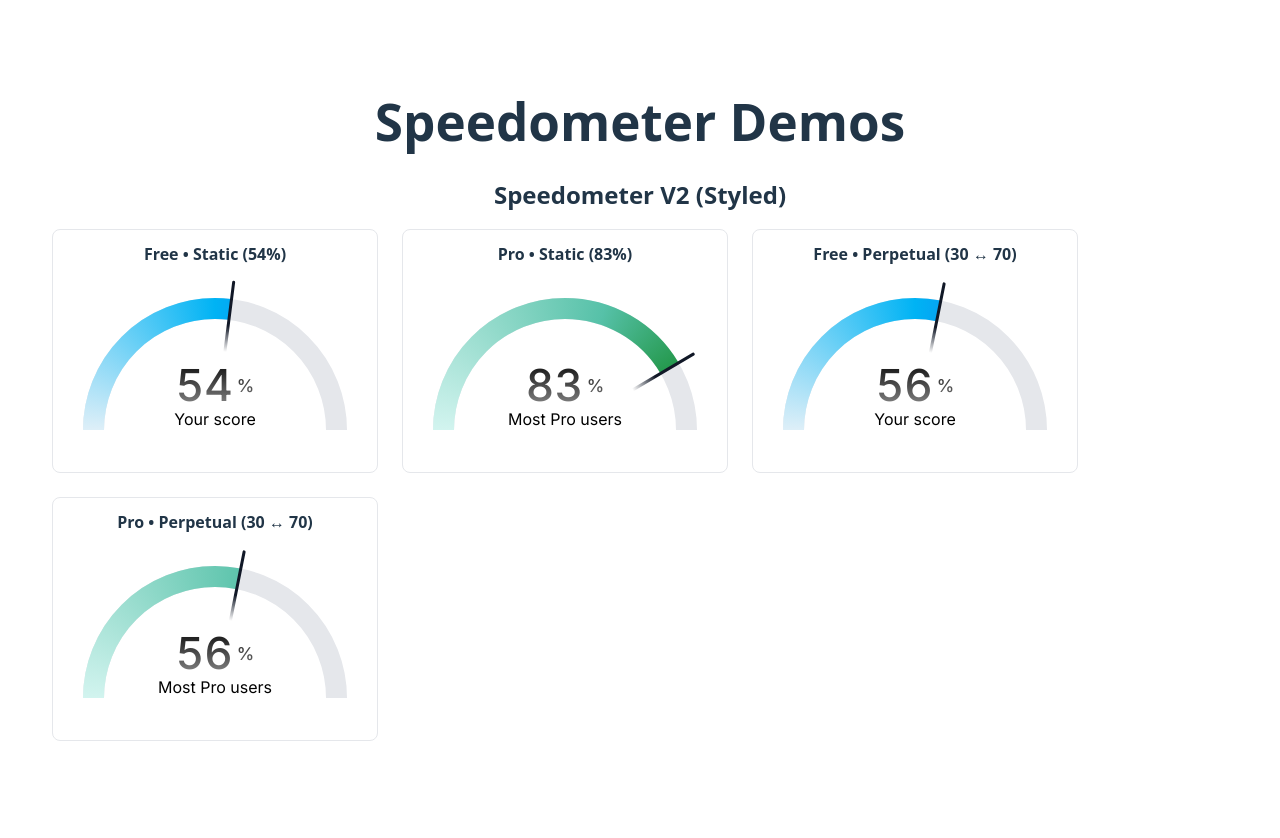
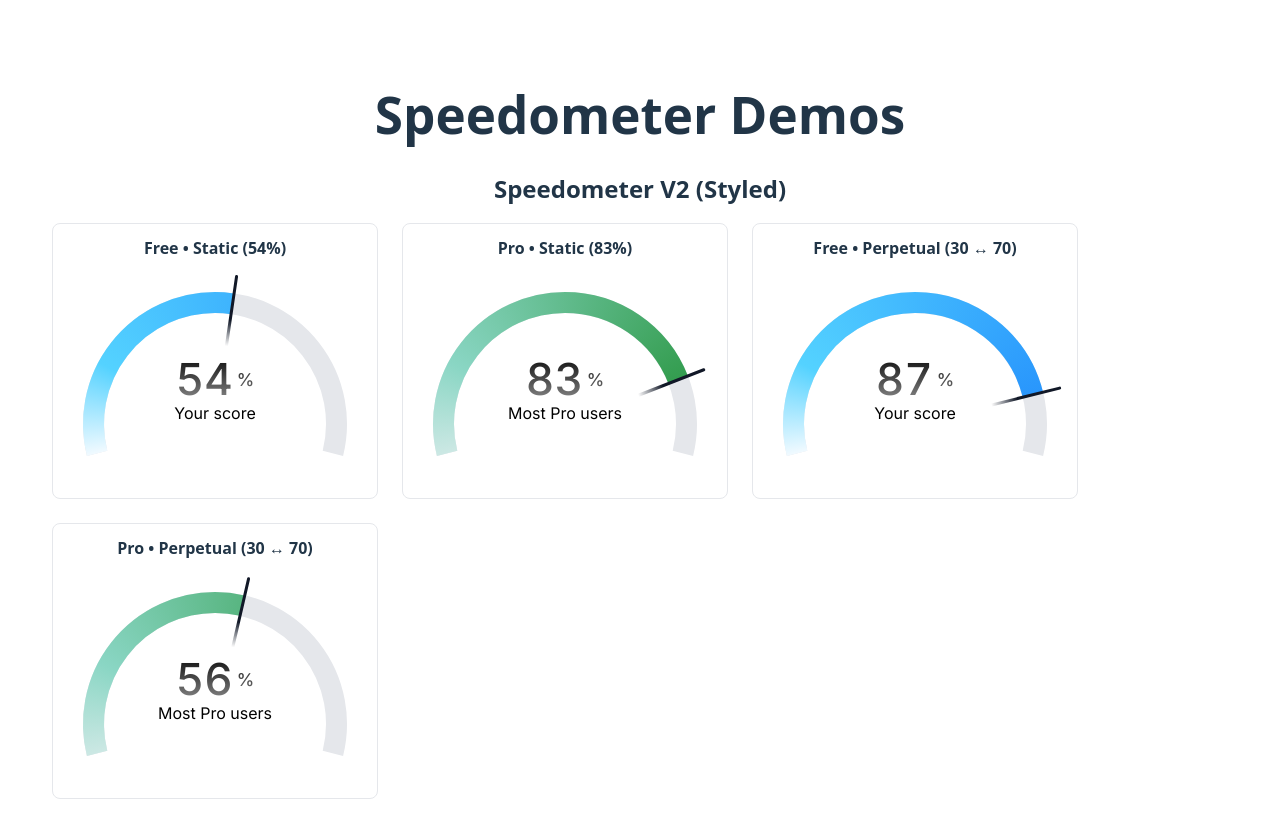
Before and after one commit to muditasisodia/speedometer-component, a React (Vite) app: page / in a window 1280 px wide. Shown: the top 838 px of the page. Before the commit the page ends 800 px from the top, so only its background shows below. Built offline with nearby package versions, Linux system fonts and the light colour scheme.

Commit message:
make the speedometer droop at both ends, not a perfect semicircle

```diff
--- a/src/App.tsx
+++ b/src/App.tsx
@@ -21,7 +21,7 @@ function App() {
 
         <div style={{ border: '1px solid #e5e7eb', borderRadius: 8, padding: 12 }}>
           <div style={{ marginBottom: 8, fontWeight: 600 }}>Free • Perpetual (30 ↔ 70)</div>
-          <SpeedometerV2 startValue={30} endValue={70} type="free" perpetual={true} label="Your score" subLabel="" />
+          <SpeedometerV2 startValue={80} endValue={90} type="free" perpetual={true} label="Your score" subLabel="" />
         </div>
 
         <div style={{ border: '1px solid #e5e7eb', borderRadius: 8, padding: 12 }}>
--- a/src/components/SpeedometerV2.tsx
+++ b/src/components/SpeedometerV2.tsx
@@ -18,9 +18,9 @@ const clampPercentage = (value: number): number => {
   return value;
 };
 
-const mapPercentToAngle = (percent: number): number => {
-  // Map 0..100 to -90..+90 degrees (semi-circle)
-  return -90 + (percent * 180) / 100;
+const mapPercentToAngle = (percent: number, halfSweepDeg: number = 90): number => {
+  // Map 0..100 to -halfSweep..+halfSweep degrees
+  return -halfSweepDeg + (percent * (2 * halfSweepDeg)) / 100;
 };
 
 export default function SpeedometerV2({
@@ -33,12 +33,25 @@ export default function SpeedometerV2({
 }: SpeedometerV2Props) {
   // Layout tuned to resemble the screenshot proportions
   const width = 300;
-  const height = 180;
+  const baseHeight = 180;
   const centerX = width / 2;
-  const centerY = height - 24; // padding for labels and bottom
   const trackStroke = 14 * 1.5; // thicker arc paths (1.5x), grows inward
-  const outerRadius = Math.min(centerX, centerY) - 10; // keep outer edge fixed
-  const radius = outerRadius - trackStroke / 2; // centerline shifted inward so thickness adds inside
+  const arcInsetPx = 8; // used for track centerline inset
+
+  // Droop configuration: how far each end dips below the horizontal
+  const droopDeg = 14;
+
+  // Estimate droop in pixels and expand height so arc isn't clipped
+  // Use width-limited radius so geometry remains stable regardless of height
+  const widthLimitedOuterRadius = centerX - 10;
+  const widthLimitedRadius = widthLimitedOuterRadius - trackStroke / 2;
+  const widthLimitedTrackRadius = widthLimitedRadius - arcInsetPx;
+  const droopRad = (droopDeg * Math.PI) / 180;
+  const droopExtraPx = Math.max(0, widthLimitedTrackRadius * Math.sin(droopRad));
+  const height = baseHeight + Math.ceil(droopExtraPx) + 2; // add space BELOW for droop
+  const centerY = baseHeight - 24; // keep visual anchor fixed; expand canvas downward
+  const outerRadius = widthLimitedOuterRadius; // keep outer edge fixed by width
+  const radius = widthLimitedRadius; // centerline shifted inward so thickness adds inside
   // White backdrop radius (reduced by 20px to reveal more needle)
   const innerFillRadius = Math.max(0, radius - trackStroke / 2 - 2 - 12);
 
@@ -160,17 +173,25 @@ export default function SpeedometerV2({
     setDisplayPercent(clampedEnd);
   }, [perpetual, clampedEnd]);
 
-  const angle = mapPercentToAngle(displayPercent);
+  // Extend arc beyond a perfect semicircle by drooping ends down a bit
+  const halfSweep = 90 + droopDeg; // total sweep = 180 + 2*droop
+  const sweepDeg = 2 * halfSweep; // convenience
+  const conicFromDeg = 180+droopDeg; // align 0deg with left-lower (drooped) endpoint in CSS coords
+
+  const angle = mapPercentToAngle(displayPercent, halfSweep);
   const progressPercent = clampPercentage(displayPercent);
 
-  // Arc path (semi-circle) — bring closer to number by reducing radius ~8px
-  const arcInsetPx = 8;
+  // Arc path with drooped ends — bring closer to number by reducing radius ~8px
   const trackRadius = radius - arcInsetPx;
-  const startX = centerX - trackRadius;
-  const startY = centerY;
-  const endX = centerX + trackRadius;
-  const endY = centerY;
-  const arcPath = `M ${startX} ${startY} A ${trackRadius} ${trackRadius} 0 0 1 ${endX} ${endY}`;
+  // Start/end points for a >180° arc (large-arc flag = 1) with drooped ends
+  const startAngleRad = ((180 - droopDeg) * Math.PI) / 180;
+  const endAngleRad = (droopDeg * Math.PI) / 180;
+  const startX = centerX + trackRadius * Math.cos(startAngleRad);
+  const startY = centerY + trackRadius * Math.sin(startAngleRad);
+  const endX = centerX + trackRadius * Math.cos(endAngleRad);
+  const endY = centerY + trackRadius * Math.sin(endAngleRad);
+  // Use large-arc (1) and sweep (1, CCW) to take the long way across the top
+  const arcPath = `M ${startX} ${startY} A ${trackRadius} ${trackRadius} 0 1 1 ${endX} ${endY}`;
   // Inner white semicircle path (filled)
   const innerStartX = centerX - innerFillRadius;
   const innerEndX = centerX + innerFillRadius;
@@ -291,11 +312,15 @@ export default function SpeedometerV2({
                   width: `${outerRadius * 2}px`,
                   height: `${outerRadius * 2}px`,
                   borderRadius: "50%",
-                  // Conic gradient aligned to sweep across the top semi-circle (left -> right)
+                  // Conic gradient aligned to sweep across the extended arc
                   backgroundImage:
-                    type === "free"
-                      ? `conic-gradient(from 270deg,rgb(222, 239, 248) 0deg, #00B3F4 90deg, #2944EF 180deg)`
-                      : `conic-gradient(from 270deg,rgb(210, 244, 239) 0deg,rgb(86, 193, 168) 108deg,rgb(0, 123, 10) 180deg)`,
+                    (() => {
+                      const mid = sweepDeg / 2;
+                      if (type === "free") {
+                        return `conic-gradient(from ${conicFromDeg}deg, #F1FAFF ${90-droopDeg*2}deg,rgb(84, 210, 255) ${mid}deg, #1378FB ${sweepDeg+90+droopDeg}deg)`;
+                      }
+                      return `conic-gradient(from ${conicFromDeg}deg,rgb(204, 232, 228) ${90-droopDeg*2}deg,rgb(138, 214, 196) ${mid}deg,rgb(0, 123, 10) ${sweepDeg+90+droopDeg}deg)`;
+                    })(),
                 }}
               />
             </div>
```
